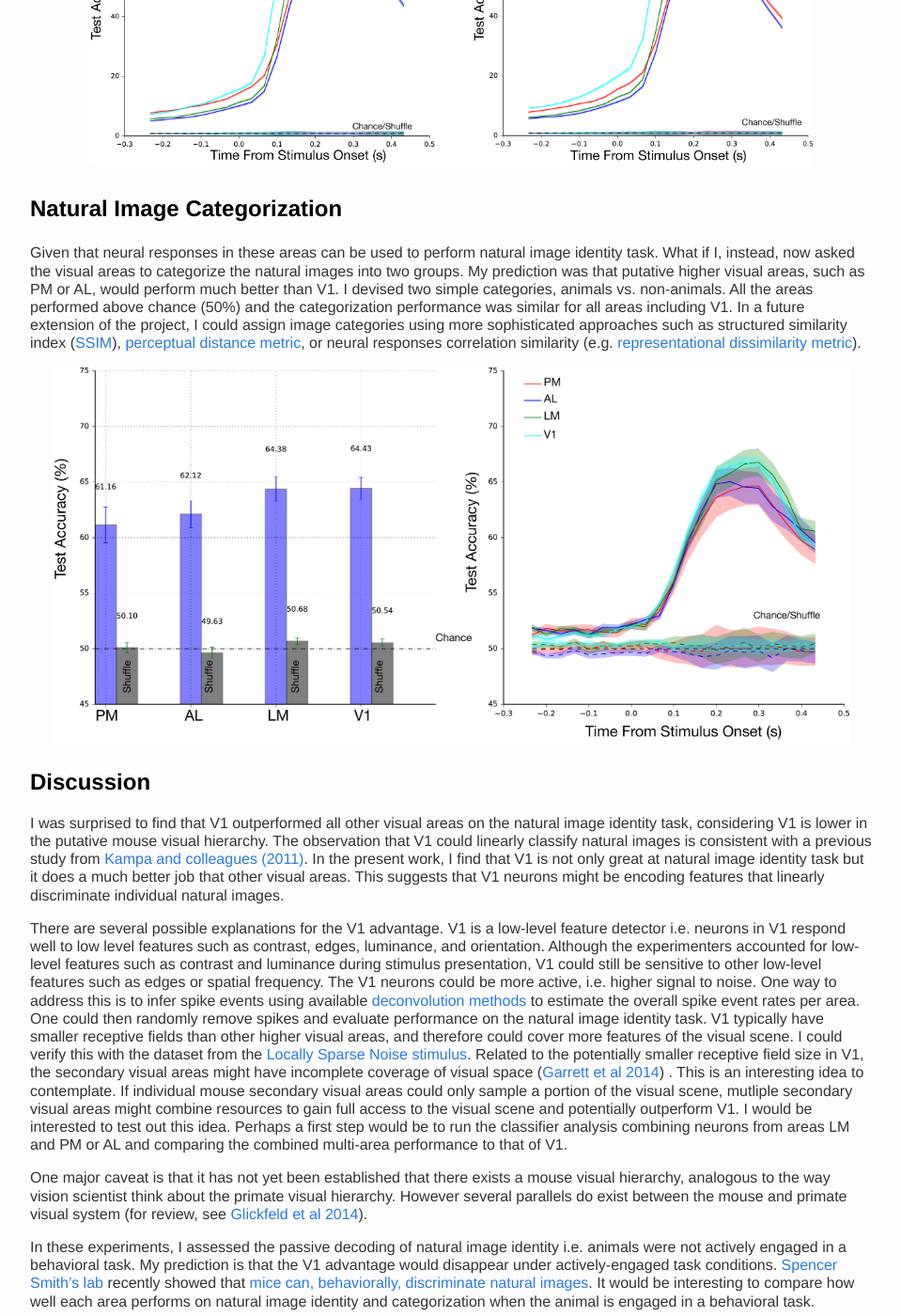
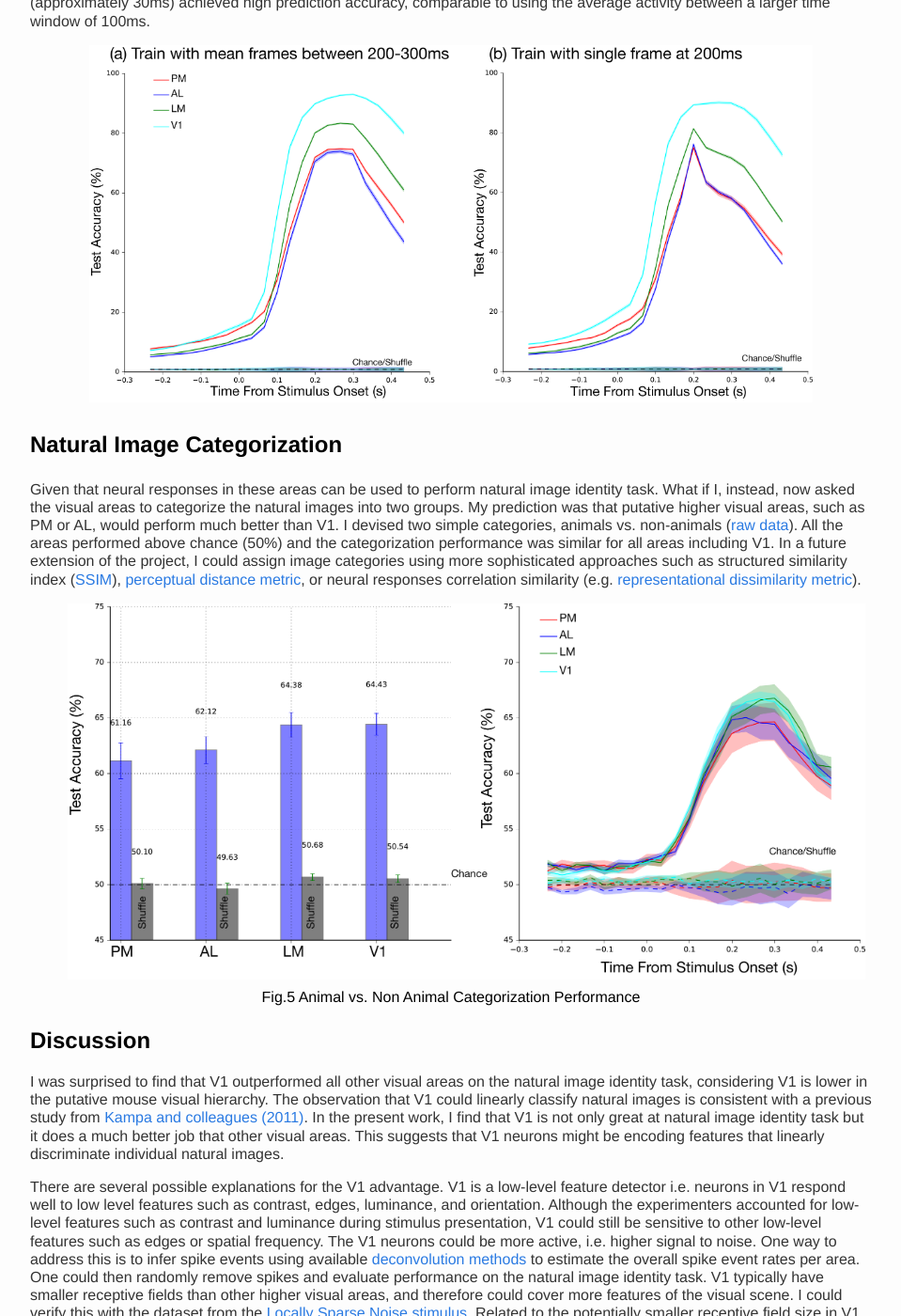
Before and after one commit to kachiO/kachio.github.io, a Jekyll site: the page built from _posts/2016-12-10-Decoding-Identity-of-Natural-Images.markdown, in a window 1280 px wide and 1400 px high, scrolled down 3814 px. Shown: the whole window at 94% size, without its empty margins (160-1119 px from the left). Built offline with Jekyll 4.4.1, drawn with Linux system fonts in a browser that asks for light colours; comment, search, counter and statistics services are not loaded; some of the changed text lies outside the part shown.

Commit message:
Update 2016-12-10-Decoding-Identity-of-Natural-Images.markdown

```diff
--- a/_posts/2016-12-10-Decoding-Identity-of-Natural-Images.markdown
+++ b/_posts/2016-12-10-Decoding-Identity-of-Natural-Images.markdown
@@ -6,6 +6,14 @@
 excerpt: "Data project using Allen Institute Brain Observatory. The goal was to find out whether neurons in mouse visual cortical areas could linearly readout (i.e. discriminate) the identity of natural images."
 mathjax: true
 ---
+
+<h2>IPython Notebooks</h2>(https://github.com/srcole/qwm/blob/master/sfn/Poster%20viewer%20distribution%20by%20SfN%20theme.ipynb)
+<ul>
+<li>[Confusion Matrix and Mutual Information](https://github.com/kachiO/ipython-notebooks/blob/master/mouse%20natural%20images%20identity/confusion%20matrix%20and%20mutual%20information.ipynb)</li>
+<li>[Natural Image Discrimination](https://github.com/kachiO/ipython-notebooks/blob/master/mouse%20natural%20images%20identity/Natural%20Image%20Identity%20Discrimination.ipynb) </li>
+<li>[Natural Image Categorization](https://github.com/kachiO/ipython-notebooks/blob/master/mouse%20natural%20images%20identity/Natural%20Scene%20Categorization.ipynb) </li>
+</ul>
+
 
 <h1>Intro</h1>
 
@@ -79,9 +87,14 @@
 <center><img src="/assets/blog/natural_image_identity/accuracy_across_time_all2.png" height="380" title="Performance across time"></center>
 
 <h2>Natural Image Categorization</h2>
-Given that neural responses in these areas can be used to perform natural image identity task. What if I, instead, now asked the visual areas to categorize the natural images into two groups. My prediction was that putative higher visual areas, such as PM or AL, would perform much better than V1. I devised two simple categories, animals vs. non-animals. All the areas performed above chance (50%) and the categorization performance was similar for all areas including V1. In a future extension of the project, I could assign image categories using more sophisticated approaches such as structured similarity index ([SSIM](https://en.wikipedia.org/wiki/Structural_similarity)), [perceptual distance metric](https://www.ncbi.nlm.nih.gov/pmc/articles/PMC3586997/), or neural responses correlation similarity (e.g. [representational dissimilarity metric](https://www.ncbi.nlm.nih.gov/pmc/articles/PMC2605405/)).
+Given that neural responses in these areas can be used to perform natural image identity task. What if I, instead, now asked the visual areas to categorize the natural images into two groups. My prediction was that putative higher visual areas, such as PM or AL, would perform much better than V1. I devised two simple categories, animals vs. non-animals ([raw data](https://github.com/kachiO/ipython-notebooks/blob/master/mouse%20natural%20images%20identity/naturalscene%20content.xlsx)). All the areas performed above chance (50%) and the categorization performance was similar for all areas including V1. In a future extension of the project, I could assign image categories using more sophisticated approaches such as structured similarity index ([SSIM](https://en.wikipedia.org/wiki/Structural_similarity)), [perceptual distance metric](https://www.ncbi.nlm.nih.gov/pmc/articles/PMC3586997/), or neural responses correlation similarity (e.g. [representational dissimilarity metric](https://www.ncbi.nlm.nih.gov/pmc/articles/PMC2605405/)).
 
-<center><img src="/assets/blog/natural_image_identity/binary_categorization_accuracy.png" height="400" title="Animal vs Non-animal Categorization Performance"></center>
+<center>
+<figure>
+    <img src="/assets/blog/natural_image_identity/binary_categorization_accuracy.png" height="400" title="Animal vs Non-animal  Categorization Performance"> <figcaption>Fig.5 Animal vs. Non Animal Categorization Performance</figcaption>
+
+</figure>
+ </center>
 
 <h1>Discussion</h1>
 
```
